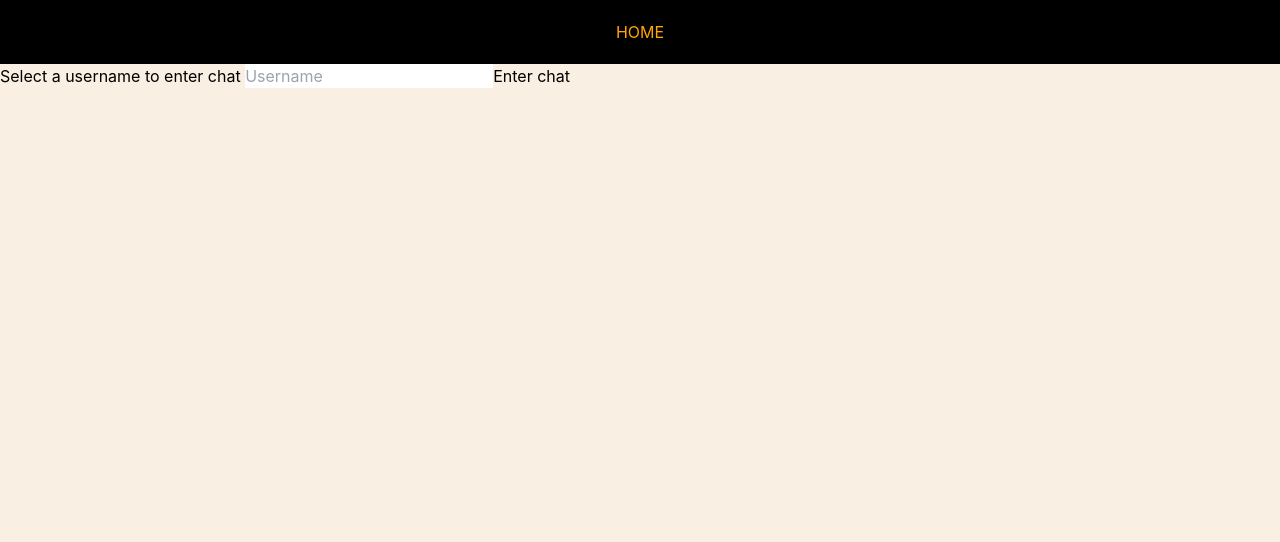
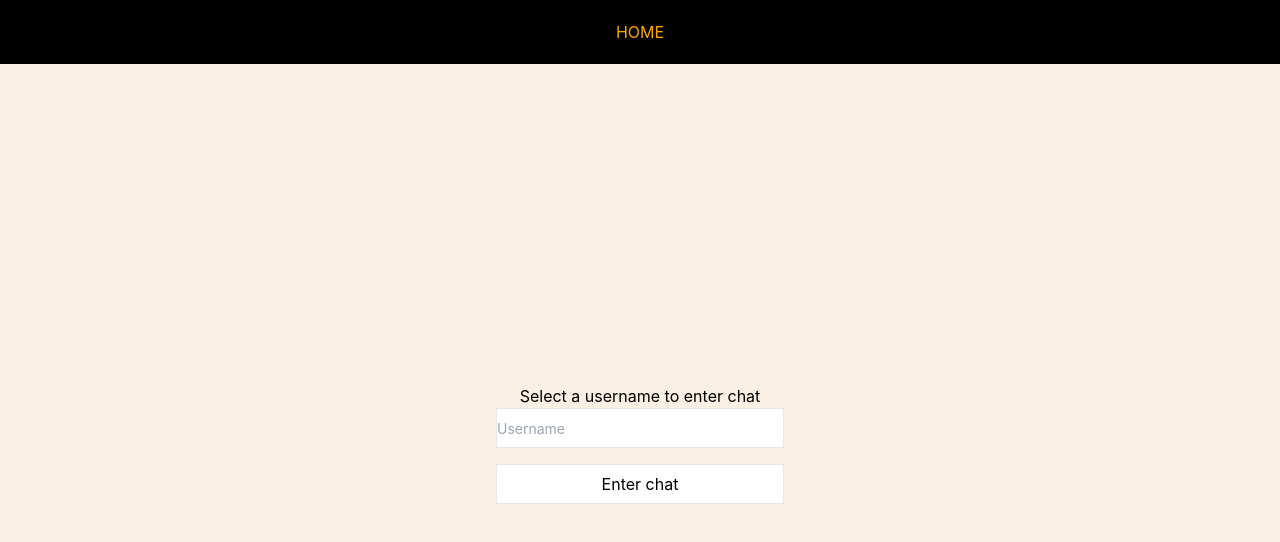
Before and after one commit to JesperGrank/chat-typescript-remake-tw, a React (Create React App) app in the folder client/: page / in a window 1280 px wide. Shown: the top 542 px of the page. Built offline with nearby package versions, Linux system fonts and the light colour scheme; no server answers.

Commit message:
Add colors Orange + Green, Homepage same css as original

```diff
--- a/client/src/pages/HomePage.tsx
+++ b/client/src/pages/HomePage.tsx
@@ -21,12 +21,12 @@ export default function HomePage() {
 
   return (
     <div>
-
-
-      <div className="selectName">
+      {/* Fortsätt här nedan med flex för att flytta input och knapp till mitten av skärmen och liggandes under varandra */}
+      {/* <div className='flex justify-center items-center border border-black w-1/2 m-auto mt-'> */}
+      <div className='grid items-center justify-center m-80 text-center'>
       <label>{error ? error : "Select a username to enter chat"} </label>
-      <input className="inputSelectName" type="text" placeholder="Username" value={userName} onChange={(e) => setUserName(e.target.value)}></input>
-      <button className="btn-sub2" onClick={(e) => createUser(userName)}>Enter chat</button>
+      <input className=" focus:z-10 sm:text-sm h-10 border w-72" placeholder="Username" type="text" value={userName} onChange={(e) => setUserName(e.target.value)}></input>
+      <button className="bg-white mt-4 h-10 border hover:bg-skyGreen hover:border-black w-72" onClick={(e) => createUser(userName)}>Enter chat</button>
       </div>
 
     </div>
--- a/client/tailwind.config.js
+++ b/client/tailwind.config.js
@@ -8,7 +8,8 @@ module.exports = {
     extend: {
       colors: {
         'skyGrey': '#f4ddc272',
-        'skyOrange': 'rgb(255, 166, 0)'
+        'skyOrange': 'rgb(255, 166, 0)',
+        'skyGreen': '#1ad421'
       },
     },
   },
```
